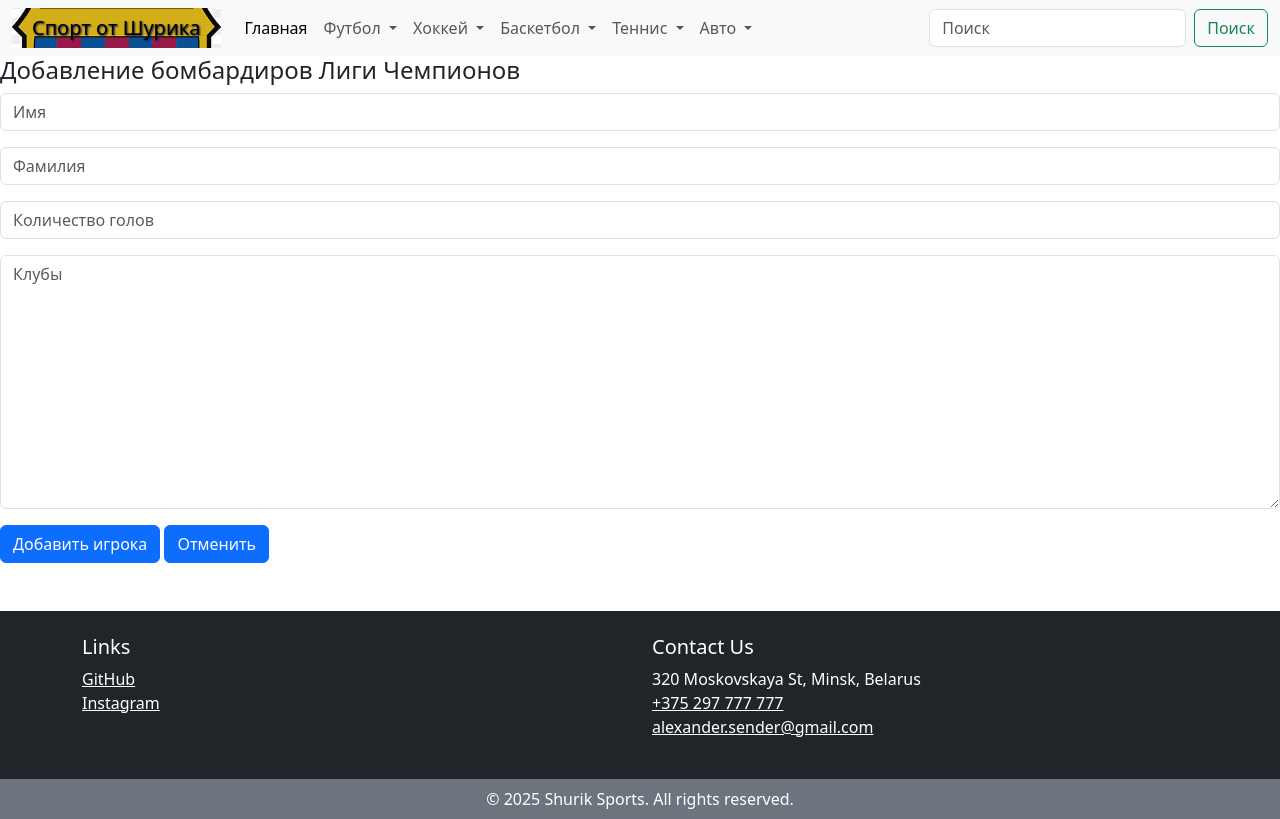
After one commit to SenderAlex/DjangoTest, a Django app: page /add_player in a window 1280 px wide. The commit adds this page. Run offline with Django 5.2, Linux system fonts and the light colour scheme; some libraries are stand-ins or nearby versions.

Commit message:
finished

```diff
--- /dev/null
+++ b/project/goats/forms.py
@@ -0,0 +1,14 @@
+from .models import Goat
+from django.forms import ModelForm, TextInput, NumberInput, Textarea
+
+
+class GoatForm(ModelForm):
+    class Meta:
+        model = Goat
+        fields = '__all__'  # ['first_name', 'last_name', 'scores', 'clubs']
+        widgets = {
+            'first_name': TextInput(attrs={'class': 'form-control', 'placeholder': 'Имя'}),
+            'last_name': TextInput(attrs={'class': 'form-control', 'placeholder': 'Фамилия'}),
+            'scores': NumberInput(attrs={'class': 'form-control', 'placeholder': 'Количество голов'}),
+            'clubs': Textarea(attrs={'class': 'form-control', 'placeholder': 'Клубы'})
+        }
--- /dev/null
+++ b/project/goats/templates/goats/add_top_scorer.html
@@ -0,0 +1,34 @@
+{% extends 'application/layout.html' %}
+
+{% block title %}
+<h1>Добавление бомбардира</h1>
+{% endblock %}
+
+{% block content %}
+<h4>Добавление бомбардиров Лиги Чемпионов</h4>
+<div>
+    <form method="post">
+        {% csrf_token %}
+        <div class="form-group">
+            {{form.first_name}}
+        </div>
+        <div class="form-group">
+            {{form.last_name}}
+        </div>
+        <div class="form-group">
+            {{form.scores}}
+        </div>
+        <div class="form-group">
+            {{form.clubs}}
+        </div>
+        <button type="submit" class="btn btn-primary"> Добавить игрока</button>
+
+        <a href="{{'goats'}}">
+            <button type="button" class="btn btn-primary">
+                Отменить
+            </button>
+        </a>
+    </form>
+    <p>{{error}}</p>
+</div>
+{% endblock %}
--- a/project/goats/urls.py
+++ b/project/goats/urls.py
@@ -2,5 +2,6 @@ from django.urls import path
 from .import views
 
 urlpatterns = [
-    path('goats/', views.goats, name='goats')
+    path('goats', views.goats, name='goats'),
+    path('add_player', views.add_player, name='add_player'),
     ]
--- a/project/goats/views.py
+++ b/project/goats/views.py
@@ -1,6 +1,19 @@
-from django.shortcuts import render
+from django.shortcuts import render, redirect
 from .models import Goat
+from .forms import GoatForm
 
 def goats(request):
-    goats = Goat.objects.all()
+    goats = Goat.objects.all().order_by('-scores')
     return render(request, "goats/goats.html", {"goats": goats})
+
+def add_player(request):
+    error = ''
+    if request.method == 'POST':
+        form = GoatForm(request.POST)
+        if form.is_valid():
+            form.save()
+            return redirect('goats')
+        else:
+            error = 'Данные введены не корректно'
+    form = GoatForm()
+    return render(request, "goats/add_top_scorer.html", {"form": form, "error": error})
```
Also changed, not shown: project/goats/templates/goats/goats.html (+7 -0 lines).
